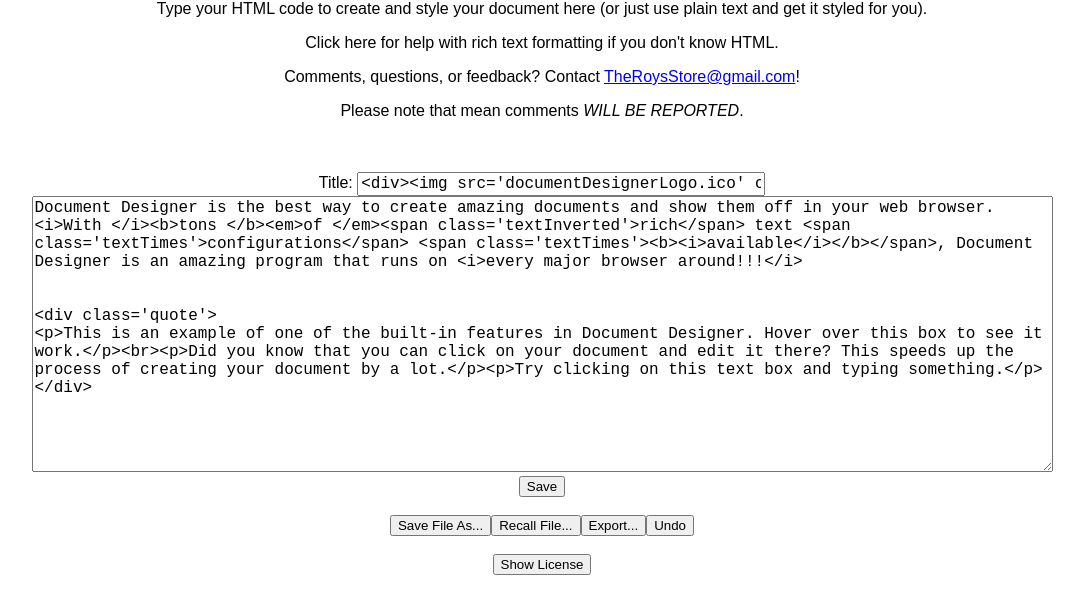
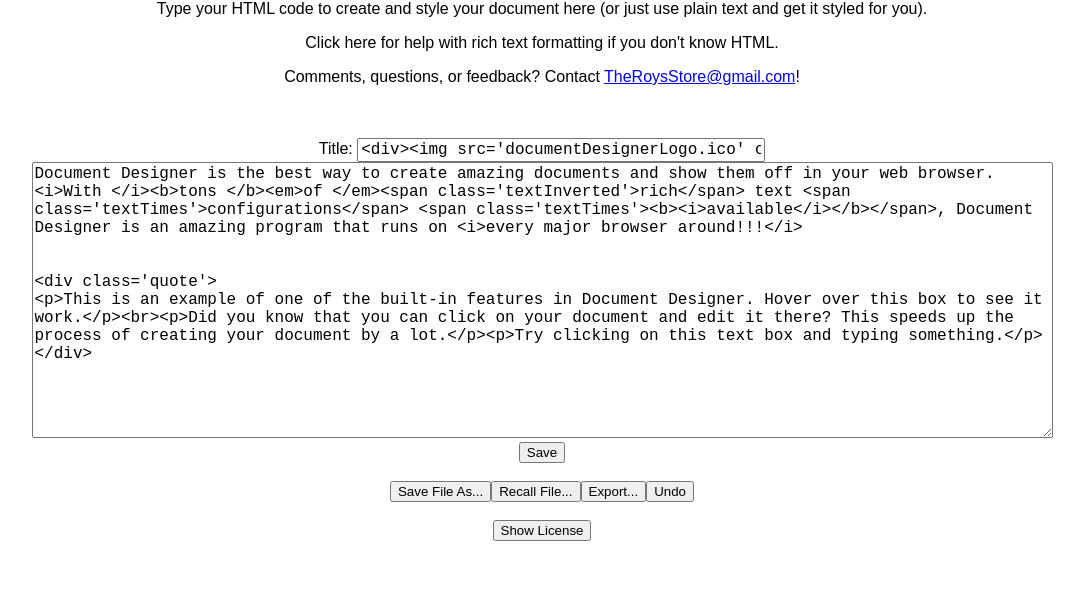
Before and after one commit to TheRoysStore/document-designer, a plain HTML site: page ddMain.html in a window 1280 px wide. Shown: the part 198-800 px from the top of the page, without its empty margins (98-1182 px from the left). Drawn offline with Linux system fonts and the light colour scheme.

Commit message:
Update ddMain.html

```diff
--- a/ddMain.html
+++ b/ddMain.html
@@ -21,7 +21,6 @@
                     Type your HTML code to create and style your document here (or just use plain text and get it styled for you).<br>
                     <p id="guideLink" onclick="guideShow()">Click here for help with rich text formatting if you don't know HTML.</p>
                     <p>Comments, questions, or feedback? Contact <a href="mailto:TheRoysStore@gmail.com?Subject=Feedback" target="_top">TheRoysStore@gmail.com</a>!</p>
-                    <p>Please note that mean comments <I>WILL BE REPORTED</I>.</p>
                     <div id="guide">
                         <p onclick="guideHide()"><b>Welcome to the Document Designer guide. Click this title to hide the guide.</b></p>
                         <p>Remember: If you don't know how to use HTML, you can use plain text in the editor.<p>
```
